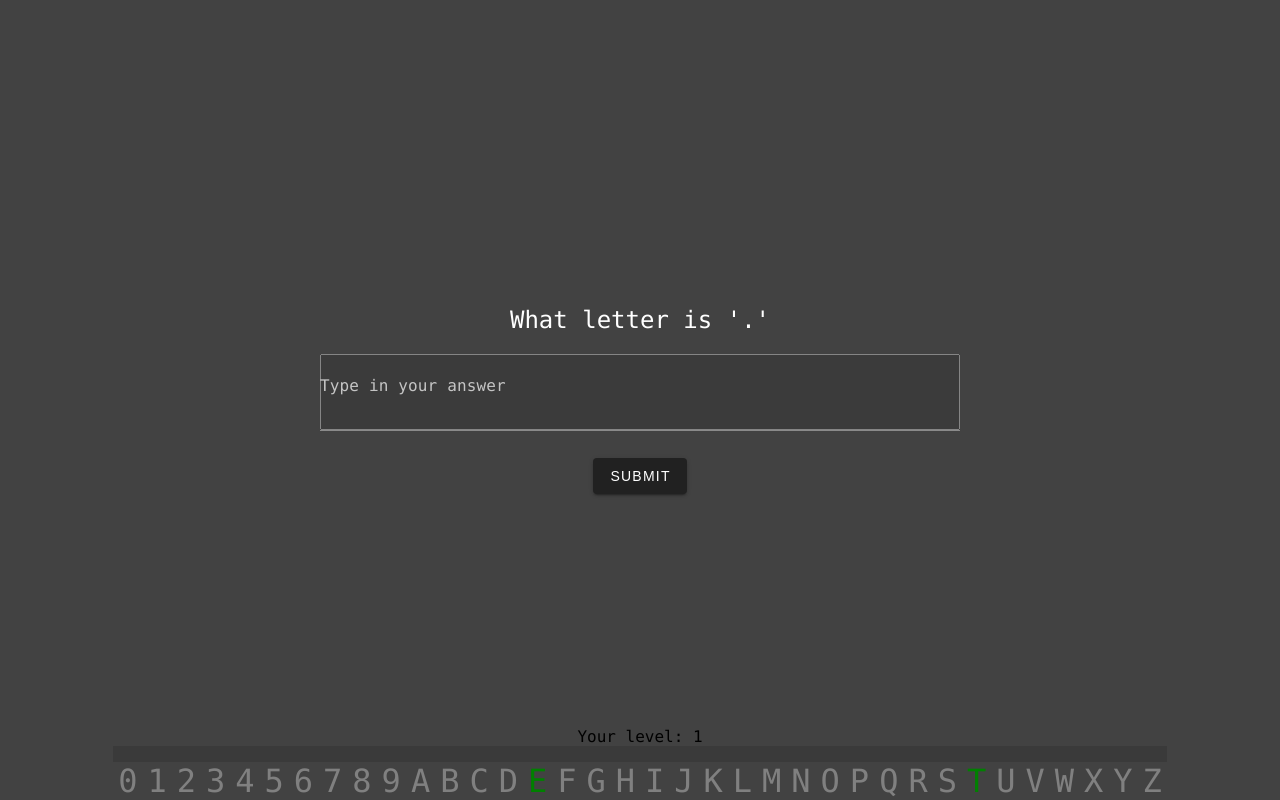
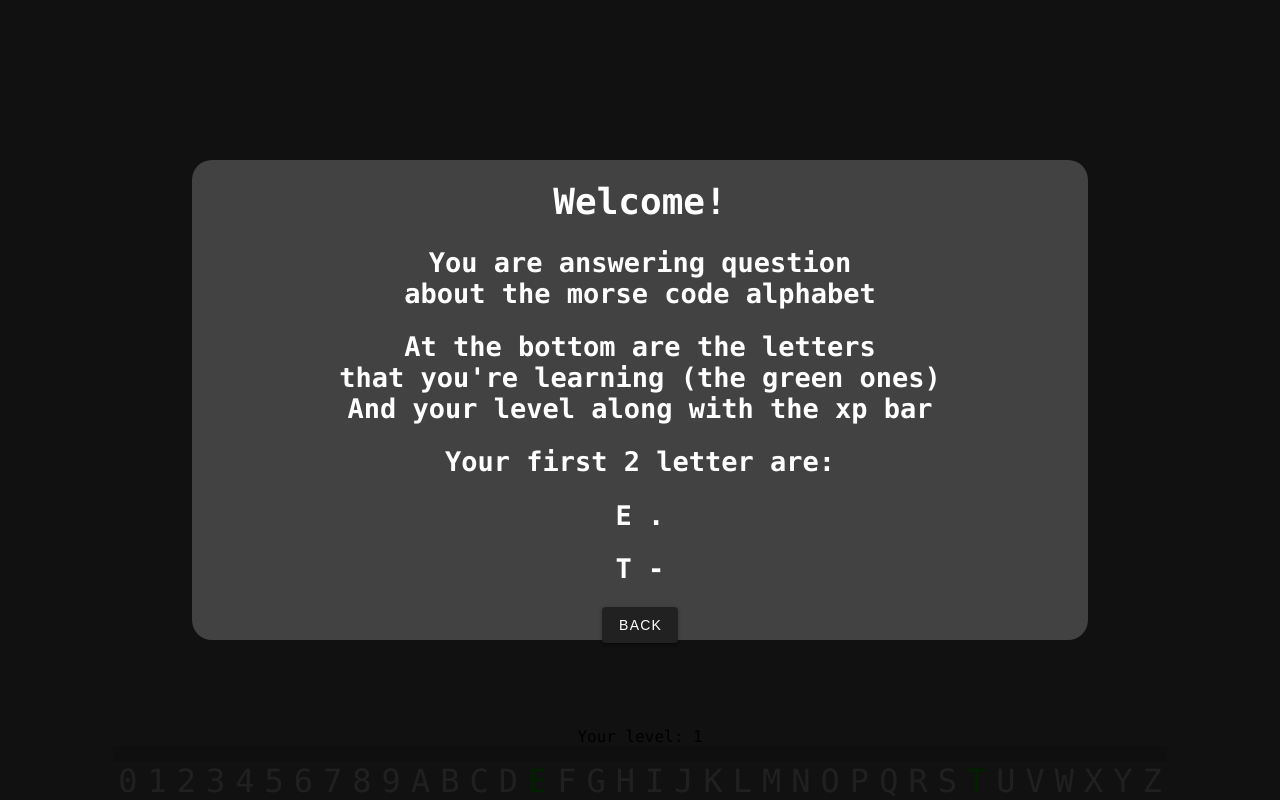
Before and after one commit to Sosna123/morseLearning, a Vue app: page / in a window 1280 px wide. Built offline with nearby package versions, Linux system fonts and the light colour scheme; a web font is replaced by a local one.

Commit message:
added an introduction and "balanced" the xp

```diff
--- a/src/App.vue
+++ b/src/App.vue
@@ -4,9 +4,11 @@ import Question from "./components/Question.vue";
 import Progress from "./components/Progress.vue";
 import Answer from "./components/Answer.vue";
 import LevelUp from "./components/LevelUp.vue";
+import Introduction from "./components/Introduction.vue";
 
 let showAnswer = ref<boolean>(false);
 let showLevelUp = ref<boolean>(false);
+let showIntroduction = ref<boolean>(false);
 
 let newEmitAnswer = ref<number>(0);
 let newEmitLevelUp = ref<number>(0);
@@ -35,14 +37,22 @@ function showLevelUpFunc() {
 }
 
 // init
-if (localStorage.getItem("learntLetters") === null) {
+if (
+    localStorage.getItem("learntLetters") === null ||
+    localStorage.getItem("xp") === null ||
+    localStorage.getItem("level") === null
+) {
     localStorage.setItem("learntLetters", JSON.stringify(["E", "T"]));
     localStorage.setItem("xp", "0");
     localStorage.setItem("level", "1");
+    showIntroduction.value = true;
 }
 </script>
 
 <template>
+    <div v-show="showIntroduction">
+        <Introduction @hideIntroduction="showIntroduction = false" />
+    </div>
     <div v-show="showLevelUp">
         <LevelUp
             :newEmitLevelUp="newEmitLevelUp"
--- /dev/null
+++ b/src/components/Introduction.vue
@@ -0,0 +1,53 @@
+<script setup lang="ts"></script>
+
+<template>
+    <div class="introductionBg">
+        <div class="introductionContainer">
+            <div>
+                <h1>Welcome!</h1>
+                <h2>
+                    You are answering question <br />
+                    about the morse code alphabet
+                </h2>
+                <h2>
+                    At the bottom are the letters <br />
+                    that you're learning (the green ones) <br />
+                    And your level along with the xp bar
+                </h2>
+                <h2>Your first 2 letter are:</h2>
+                <h2>E .</h2>
+                <h2>T -</h2>
+                <v-btn @click="$emit('hideIntroduction')" theme="dark"
+                    >back</v-btn
+                >
+            </div>
+        </div>
+    </div>
+</template>
+
+<style scoped>
+.introductionBg {
+    z-index: 6;
+    width: 100%;
+    height: 100vh;
+    background-color: rgba(0, 0, 0, 0.75);
+    position: absolute;
+}
+.introductionContainer {
+    color: white;
+    z-index: 7;
+    background-color: #424242; /* grey-darken-3 */
+    width: 70%;
+    height: 60%;
+    border-radius: 20px;
+    position: absolute;
+    top: 50%;
+    left: 50%;
+    transform: translate(-50%, -50%);
+    text-align: center;
+    display: flex;
+    justify-content: center;
+    align-items: center;
+    font-size: 18px;
+}
+</style>
--- a/src/components/Progress.vue
+++ b/src/components/Progress.vue
@@ -1,6 +1,6 @@
 <script setup lang="ts">
 import { ref } from "vue";
-import { morseObj } from "../objects.ts";
+import { morseObj, levelProgress } from "../objects.ts";
 const lettersDisplay: string[] = [];
 let learntLetters = JSON.parse(localStorage.getItem("learntLetters")!);
 
@@ -9,14 +9,21 @@ Object.entries(morseObj).forEach(([key, _value]) => {
 });
 
 let xp = ref<number>(0);
+let maxXp = ref<number>(50);
+let barPrecentage = ref<number>(0);
 let level = ref<number>(1);
 
 function updateBar() {
     xp.value = parseInt(localStorage.getItem("xp")!) ?? 0;
     level.value = parseInt(localStorage.getItem("level")!) ?? 1;
+    maxXp.value =
+        levelProgress[
+            Math.min(parseInt(localStorage.getItem("level")!) - 1, 8)
+        ];
+    barPrecentage.value = Math.round((xp.value / maxXp.value) * 100);
 }
 
-setInterval(() => updateBar(), 10);
+setInterval(() => updateBar(), 100);
 </script>
 
 <template>
@@ -25,7 +32,7 @@ setInterval(() => updateBar(), 10);
             <div class="progressBarDiv">
                 <span>Your level: {{ level }}</span>
                 <v-progress-linear
-                    :model-value="xp"
+                    :model-value="barPrecentage"
                     :height="16"></v-progress-linear>
             </div>
             <div class="progressLetterSpans">
@@ -45,7 +52,7 @@ setInterval(() => updateBar(), 10);
 
 <style scoped>
 .progressContainer {
-    z-index: 10;
+    z-index: 1;
     width: 100%;
     text-align: center;
     position: absolute;
--- a/src/components/Question.vue
+++ b/src/components/Question.vue
@@ -1,6 +1,6 @@
 <script setup lang="ts">
 import { ref } from "vue";
-import { morseObj, unlockLetters } from "../objects.ts";
+import { morseObj, unlockLetters, levelProgress } from "../objects.ts";
 
 const emit = defineEmits(["showAnswer", "showLevelUp"]);
 
@@ -19,7 +19,7 @@ function makeQuestion() {
         localStorage.getItem("learntLetters")!
     );
     let letter =
-        learntLetters[Math.round(Math.random() * (learntLetters.length - 1))];
+        learntLetters[Math.trunc(Math.random() * (learntLetters.length - 1))];
     let question: string;
     if (Math.round(Math.random()) === 1) {
         questionType.value = "morse";
@@ -69,14 +69,21 @@ function checkAnswer(answer: string, question: string) {
         : xp;
     localStorage.setItem("xp", xp.toString());
 
-    if (xp >= 100) {
+    if (
+        xp >=
+        levelProgress[Math.min(parseInt(localStorage.getItem("level")!) - 1, 8)]
+    ) {
         emitObj.levelUp = true;
 
         let level: number = parseInt(localStorage.getItem("level")!);
         level++;
         localStorage.setItem("level", level.toString());
 
-        xp = 0;
+        xp =
+            xp -
+            levelProgress[
+                Math.min(parseInt(localStorage.getItem("level")!) - 2, 8)
+            ];
         localStorage.setItem("xp", xp.toString());
 
         let learntLetters: string[] = JSON.parse(
--- a/src/objects.ts
+++ b/src/objects.ts
@@ -73,3 +73,7 @@ export const unlockLetters: string[] = [
     "9",
     "0",
 ];
+
+export const levelProgress: number[] = [
+    50, 50, 100, 100, 150, 150, 300, 300, 500,
+];
```
